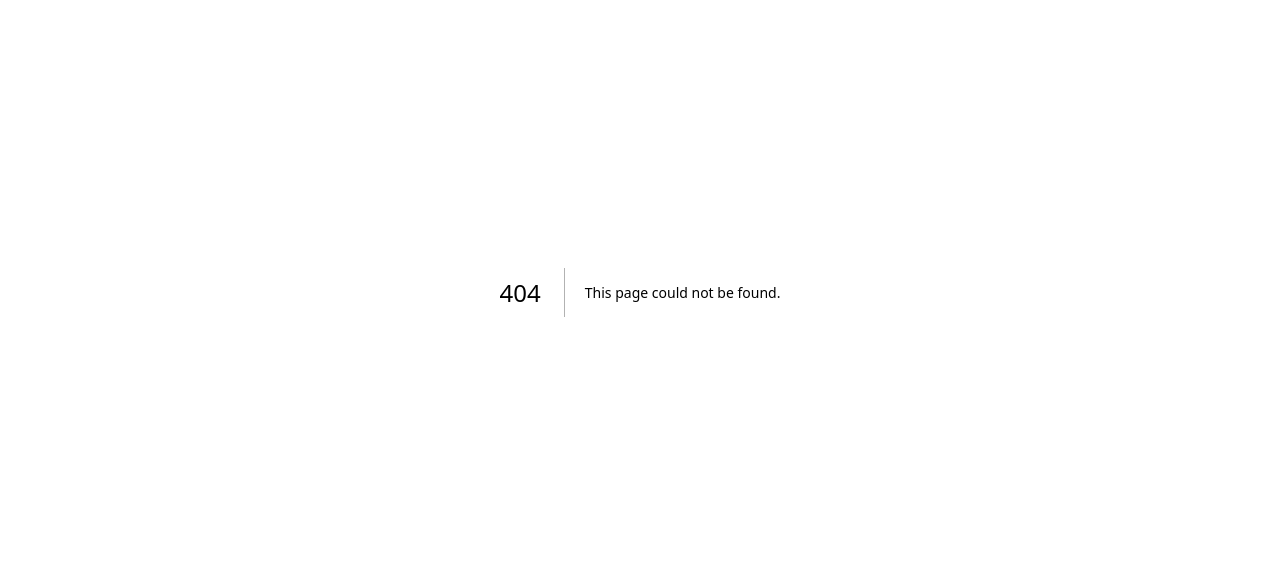
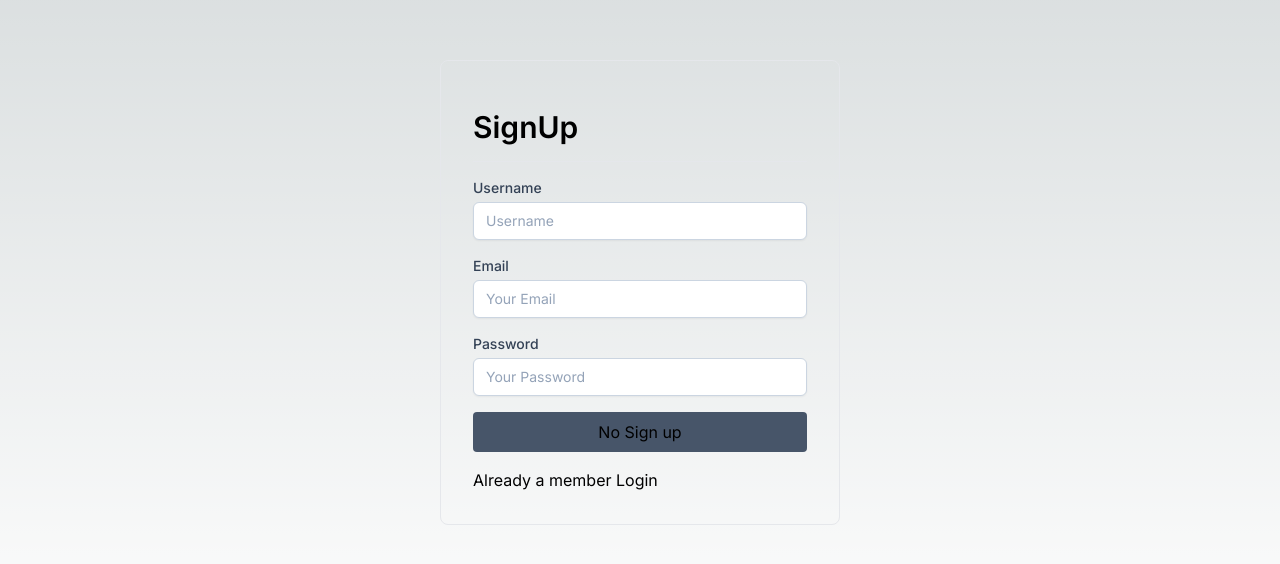
Before and after one commit to ultramind/next-auth-app, a Next.js app: page /signup in a window 1280 px wide. Before the commit this address had no page. Shown: the part 108-672 px from the top of the page. Built offline with nearby package versions, Linux system fonts and the light colour scheme.

Commit message:
Signup function completed.

```diff
--- /dev/null
+++ b/src/app/api/users/signup/route.ts
@@ -0,0 +1,42 @@
+import { connect } from "@/dbConfig/dbConfig";
+import User from "@/models/userModel";
+import bcryptjs from "bcryptjs";
+import { NextRequest, NextResponse } from "next/server";
+
+// connect db
+connect();
+
+export async function POST(request: NextRequest) {
+  try {
+    const reqBody = await request.json();
+    const { username, email, password } = reqBody;
+
+    // check if user exist
+    const user = await User.findOne({ email });
+    if (user) {
+      return NextResponse.json(
+        { error: "User alreaady exist" },
+        { status: 404 }
+      );
+    }
+
+    //   hash password
+    const salt = await bcryptjs.genSalt(10);
+    const hashedPassword = await bcryptjs.hash(password, salt);
+
+    const newUser = new User({
+      username,
+      email,
+      password: hashedPassword,
+    });
+    const savedUser = await newUser.save();
+    console.log(savedUser);
+    return NextResponse.json({
+      message: "User Created Successfuly",
+      success: true,
+      savedUser,
+    });
+  } catch (error: any) {
+    return NextResponse.json({ error: error.message }, { status: 500 });
+  }
+}
--- a/src/app/layout.tsx
+++ b/src/app/layout.tsx
@@ -1,22 +1,26 @@
-import './globals.css'
-import type { Metadata } from 'next'
-import { Inter } from 'next/font/google'
+import "./globals.css";
+import type { Metadata } from "next";
+import { Inter } from "next/font/google";
+import toast, { Toaster } from "react-hot-toast";
 
-const inter = Inter({ subsets: ['latin'] })
+const inter = Inter({ subsets: ["latin"] });
 
 export const metadata: Metadata = {
-  title: 'Create Next App',
-  description: 'Generated by create next app',
-}
+  title: "Create Next App",
+  description: "Generated by create next app",
+};
 
 export default function RootLayout({
   children,
 }: {
-  children: React.ReactNode
+  children: React.ReactNode;
 }) {
   return (
     <html lang="en">
-      <body className={inter.className}>{children}</body>
+      <body className={inter.className}>
+        <Toaster />
+        {children}
+      </body>
     </html>
-  )
+  );
 }
--- /dev/null
+++ b/src/app/login/page.tsx
@@ -0,0 +1,57 @@
+"use client";
+import Link from "next/link";
+import React from "react";
+import { useRouter } from "next/navigation";
+// import { axio } from "axios";
+
+export default function LoginPage() {
+  const [user, setUser] = React.useState({
+    email: "",
+    password: "",
+  });
+
+  const onSingup = () => {};
+
+  return (
+    <div className="flex flex-col min-w-full min-h-screen justify-center items-center">
+      <div className="w-[400px] p-8 border border-white-300 rounded-lg">
+        <h2 className="text-3xl my-4 font-semibold">Login</h2>
+        <hr />
+        <div className="mt-4">
+          <label className="block">
+            <span className="block text-sm font-medium text-slate-700">
+              Email
+            </span>
+            <input
+              type="email"
+              name="email"
+              placeholder="Your Email"
+              value={user.email}
+              onChange={(e) => setUser({ ...user, email: e.target.value })}
+              className="mt-1 block w-full px-3 py-2 bg-white border border-slate-300 rounded-md text-sm shadow-sm placeholder-slate-400 text-slate-800
+            "
+            />
+          </label>
+        </div>
+        <div className="mt-4">
+          <label className="block">
+            <span className="block text-sm font-medium text-slate-700">
+              Password
+            </span>
+            <input
+              type="password"
+              name="password"
+              placeholder="Your Password"
+              value={user.password}
+              onChange={(e) => setUser({ ...user, password: e.target.value })}
+              className="mt-1 block w-full px-3 py-2 bg-white border border-slate-300 rounded-md text-sm shadow-sm placeholder-slate-400 text-slate-800
+            "
+            />
+          </label>
+        </div>
+        <button className="py-2 w-full px-10 mt-4 bg-slate-600 rounded">Login Here...</button>
+        <Link className="mt-4 block" href='/signup'>Your not a member Sign up</Link>
+      </div>
+    </div>
+  );
+}
--- /dev/null
+++ b/src/app/profile/[id]/page.tsx
@@ -0,0 +1,11 @@
+export default function UserProfilePage({ params }: any) {
+  return (
+    <div className="flex flex-col w-full justify-center items-center">
+      <div>
+        <h1 className="text-2xl">Profile Page</h1>
+        <hr />
+        <h3 className="text-4xl">{params.id}</h3>
+      </div>
+    </div>
+  );
+}
--- /dev/null
+++ b/src/app/profile/page.tsx
@@ -0,0 +1,9 @@
+export default function ProfilePaage() {
+  return (
+    <div className="flex flex-col w-full justify-center items-center">
+      <div>
+        <h2 className="text-2xl">Profile Page</h2>
+      </div>
+    </div>
+  );
+}
--- /dev/null
+++ b/src/app/signup/page.tsx
@@ -0,0 +1,107 @@
+"use client";
+import Link from "next/link";
+import React, { useEffect } from "react";
+import { useRouter } from "next/navigation";
+import axios from "axios";
+import toast from "react-hot-toast";
+
+export default function SignupPage() {
+  const router = useRouter();
+  const [user, setUser] = React.useState({
+    username: "",
+    email: "",
+    password: "",
+  });
+  const [buttonDisabled, setButtonDisabled] = React.useState(true);
+  const [isLoading, setIsLoading] = React.useState(false);
+
+  const onSignup = async () => {
+    try {
+      setIsLoading(true);
+      const response = await axios.post("/api/users/signup", user);
+      console.log("Signup Success!", response.data);
+      toast.success("Signup successful...");
+      router.push("/login");
+    } catch (error: any) {
+      console.log("Signup Failled", error.message);
+      toast.error(error.message);
+    } finally {
+      setIsLoading(false);
+    }
+  };
+
+  useEffect(() => {
+    if (user.email.length > 0 && user.username.length > 0) {
+      setButtonDisabled(false);
+    } else {
+      setButtonDisabled(true);
+    }
+  }, [user]);
+
+  return (
+    <div className="flex flex-col min-w-full min-h-screen justify-center items-center">
+      <div className="w-[400px] p-8 border border-white-500 rounded-lg">
+        {isLoading && <h4>Processing...</h4>}
+        <h2 className="text-3xl my-4 font-semibold">SignUp</h2>
+        <hr />
+        <div className="mt-4">
+          <label className="block">
+            <span className="block text-sm font-medium text-slate-700">
+              Username
+            </span>
+            <input
+              type="text"
+              name="username"
+              placeholder="Username"
+              value={user.username}
+              onChange={(e) => setUser({ ...user, username: e.target.value })}
+              className="mt-1 block w-full px-3 py-2 bg-white border border-slate-300 rounded-md text-sm shadow-sm placeholder-slate-400 text-slate-800
+            "
+            />
+          </label>
+        </div>
+        <div className="mt-4">
+          <label className="block">
+            <span className="block text-sm font-medium text-slate-700">
+              Email
+            </span>
+            <input
+              type="email"
+              name="email"
+              placeholder="Your Email"
+              value={user.email}
+              onChange={(e) => setUser({ ...user, email: e.target.value })}
+              className="mt-1 block w-full px-3 py-2 bg-white border border-slate-300 rounded-md text-sm shadow-sm placeholder-slate-400 text-slate-800
+            "
+            />
+          </label>
+        </div>
+        <div className="mt-4">
+          <label className="block">
+            <span className="block text-sm font-medium text-slate-700">
+              Password
+            </span>
+            <input
+              type="password"
+              name="password"
+              placeholder="Your Password"
+              value={user.password}
+              onChange={(e) => setUser({ ...user, password: e.target.value })}
+              className="mt-1 block w-full px-3 py-2 bg-white border border-slate-300 rounded-md text-sm shadow-sm placeholder-slate-400 text-slate-800
+            "
+            />
+          </label>
+        </div>
+        <button
+          onClick={onSignup}
+          className="py-2 w-full px-10 mt-4 bg-slate-600 rounded"
+        >
+          {buttonDisabled ? "No Sign up " : "Sign Up..."}
+        </button>
+        <Link className="mt-4 block" href="/login">
+          Already a member Login
+        </Link>
+      </div>
+    </div>
+  );
+}
--- /dev/null
+++ b/src/dbConfig/dbConfig.ts
@@ -0,0 +1,23 @@
+import { error } from "console";
+import mongoose from "mongoose";
+
+export async function connect() {
+  try {
+    mongoose.connect(process.env.MONGODB_URL!);
+    const connection = mongoose.connection;
+
+    connection.on("connected", () => {
+      console.log("MongoDB connected successfully");
+    });
+
+    connection.on("error", (err) => {
+      console.log(
+        "MongoDB conection error. Please make sure MongoDB is running." + error
+      );
+      process.exit();
+    });
+  } catch (error) {
+    console.log("Something went wrong...");
+    console.log(error);
+  }
+}
--- /dev/null
+++ b/src/models/userModel.js
@@ -0,0 +1,36 @@
+import mongoose from "mongoose";
+
+const userSchema = new mongoose.Schema(
+  {
+    username: {
+      type: String,
+      unique: true,
+      required: [true, "Username is required"],
+    },
+    email: {
+      type: String,
+      unique: true,
+      required: [true, "Email address is required"],
+    },
+    password: {
+      type: String,
+      required: [true, "Password is required"],
+    },
+    isVerfied: {
+      type: Boolean,
+      default: false,
+    },
+    isAdmin: {
+      type: Boolean,
+      default: false,
+    },
+    forgotPasswordToken: String,
+    forgotPasswordTokenExpiry: Date,
+    verifyToken: String,
+    verifiyTokenExpiry: Date,
+  },
+  { timestamps: true }
+);
+
+const User = mongoose.models.users || mongoose.model("users", userSchema);
+export default User;
```
Also changed, not shown: package.json (+9 -0 lines), 2 other files (tests, documents, lock files or other folders).
